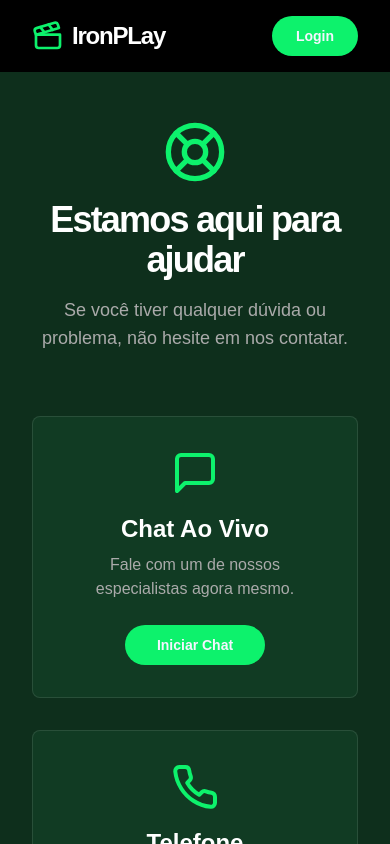
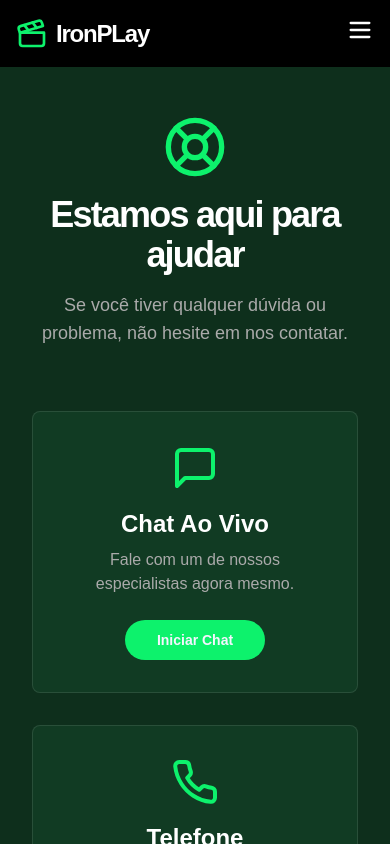
Before and after one commit to PresleyGSilva/ironplay, a React (Vite) app: page /suporte in a window 390 px wide. Shown: the top 844 px of the page. Built offline with nearby package versions, Linux system fonts and the light colour scheme.

Commit message:
100% responsivo

```diff
--- a/src/components/Header.jsx
+++ b/src/components/Header.jsx
@@ -1,63 +1,113 @@
-import React from 'react';
+import React, { useState } from 'react';
 import { NavLink } from 'react-router-dom';
 import { motion } from 'framer-motion';
-import { Clapperboard } from 'lucide-react';
+import { Clapperboard, Menu, X } from 'lucide-react';
 import { Button } from '@/components/ui/button';
 import { useToast } from '@/components/ui/use-toast';
 import { cn } from '@/lib/utils';
-const navLinks = [{
-  name: "Home",
-  path: "/"
-}, {
-  name: "Filmes",
-  path: "/filmes"
-}, {
-  name: "Séries",
-  path: "/series"
-}, {
-  name: "Esportes",
-  path: "/esportes"
-}, {
-  name: "Planos",
-  path: "/planos"
-}, {
-  name: "Suporte",
-  path: "/suporte"
-}];
+
+const navLinks = [
+  { name: "Home", path: "/" },
+  { name: "Filmes", path: "/filmes" },
+  { name: "Séries", path: "/series" },
+  { name: "Esportes", path: "/esportes" },
+  { name: "Planos", path: "/planos" },
+  { name: "Suporte", path: "/suporte" }
+];
+
 const Header = () => {
-  const {
-    toast
-  } = useToast();
+  const { toast } = useToast();
+  const [isMenuOpen, setIsMenuOpen] = useState(false);
+
   const handleLoginClick = () => {
     toast({
       title: "Funcionalidade em breve! 🚧",
       description: "A área de login ainda não foi implementada. Que tal construirmos ela agora?"
     });
   };
-  const navLinkClass = ({
-    isActive
-  }) => cn("font-semibold transition-colors", isActive ? "text-primary" : "text-secondary-foreground/80 hover:text-white");
-  return <motion.header initial={{
-    y: -100,
-    opacity: 0
-  }} animate={{
-    y: 0,
-    opacity: 1
-  }} transition={{
-    duration: 0.5
-  }} className="w-full py-4 px-8 flex justify-between items-center bg-black sticky top-0 z-50">
+
+  const navLinkClass = ({ isActive }) =>
+    cn(
+      "font-semibold transition-colors",
+      isActive ? "text-primary" : "text-secondary-foreground/80 hover:text-white"
+    );
+
+  return (
+    <motion.header
+      initial={{ y: -100, opacity: 0 }}
+      animate={{ y: 0, opacity: 1 }}
+      transition={{ duration: 0.5 }}
+      className="w-full py-4 px-4 md:px-8 flex items-center justify-between bg-black sticky top-0 z-50"
+    >
+      {/* Logo */}
       <NavLink to="/" className="flex items-center gap-2">
         <Clapperboard className="h-8 w-8 text-primary" />
         <span className="text-2xl font-black tracking-tighter text-white">IronPLay</span>
       </NavLink>
+
+      {/* Desktop nav */}
       <nav className="hidden md:flex items-center gap-6">
-        {navLinks.map(link => <NavLink key={link.name} to={link.path} className={navLinkClass}>
+        {navLinks.map(link => (
+          <NavLink key={link.name} to={link.path} className={navLinkClass}>
             {link.name}
-          </NavLink>)}
+          </NavLink>
+        ))}
       </nav>
-      <Button onClick={handleLoginClick} className="bg-primary hover:bg-primary/90 text-primary-foreground font-bold transition-all duration-300 transform hover:scale-105 rounded-full px-6">
-        Login
-      </Button>
-    </motion.header>;
+
+      {/* Desktop login */}
+      <div className="hidden md:block">
+        <Button
+          onClick={handleLoginClick}
+          className="bg-primary hover:bg-primary/90 text-primary-foreground font-bold transition-all duration-300 transform hover:scale-105 rounded-full px-6"
+        >
+          Login
+        </Button>
+      </div>
+
+      {/* Mobile menu toggle */}
+      <div className="md:hidden">
+        <button
+          onClick={() => setIsMenuOpen(prev => !prev)}
+          className="text-white"
+          aria-label="Abrir menu"
+        >
+          {isMenuOpen ? <X size={28} /> : <Menu size={28} />}
+        </button>
+      </div>
+
+      {/* Mobile menu dropdown */}
+      {isMenuOpen && (
+        <motion.nav
+          initial={{ opacity: 0, y: -10 }}
+          animate={{ opacity: 1, y: 0 }}
+          transition={{ duration: 0.3 }}
+          className="absolute top-16 left-0 w-full bg-black border-t border-white/10 px-4 py-4 md:hidden"
+        >
+          <div className="flex flex-col gap-4">
+            {navLinks.map(link => (
+              <NavLink
+                key={link.name}
+                to={link.path}
+                className="text-white font-medium hover:text-primary transition-colors"
+                onClick={() => setIsMenuOpen(false)}
+              >
+                {link.name}
+              </NavLink>
+            ))}
+            <Button
+              onClick={() => {
+                setIsMenuOpen(false);
+                handleLoginClick();
+              }}
+              className="bg-primary hover:bg-primary/90 text-primary-foreground font-bold rounded-full w-full mt-2"
+            >
+              Login
+            </Button>
+          </div>
+        </motion.nav>
+      )}
+    </motion.header>
+  );
 };
+
 export default Header;
```
